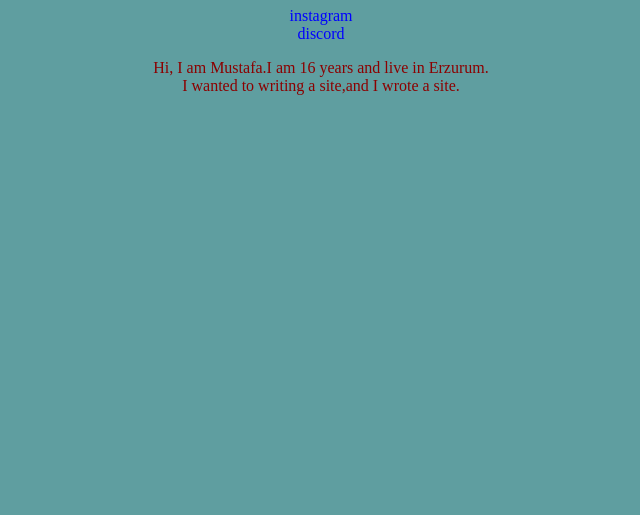
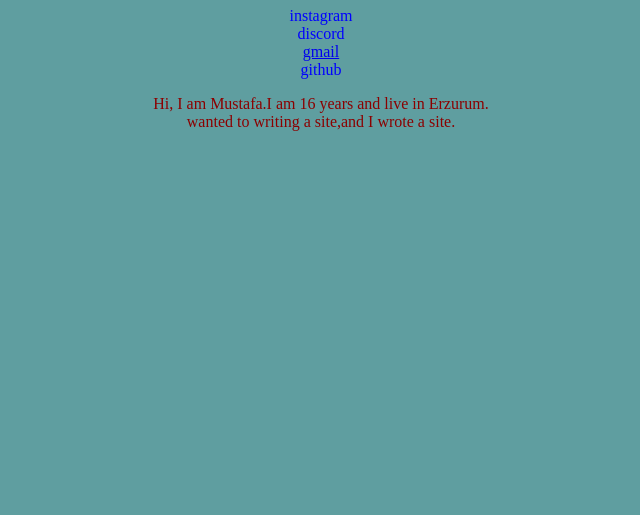
Before and after one commit to burak25karahan/burak25karahan.github.io, a plain HTML site: page index.html in a window 1280 px wide. Shown: the part 285-800 px from the top of the page, without its empty margins (319-959 px from the left). Drawn offline with Linux system fonts and the light colour scheme.

Commit message:
index.html

```diff
--- a/index.html
+++ b/index.html
@@ -23,13 +23,32 @@
     <img src="file:///C:/Users/Sony-TR/Downloads/myphoto.jpg" width="350" height="200">
 
     <h1>M.Burak Karahan</h1>
+
     <div class="navs">
+
         <a href="http://instagram.com/mustafa_burak__">instagram</a>
+
     </div>
+
     <div class="nav">
+
         <a href="http://discord.com/Mustafa Burak">discord</a>
+
     </div>
-    <p>Hi, I am Mustafa.I am 16 years and live in Erzurum.<br>I wanted to writing a site,and I wrote a site.</br></p>
+
+    <div class="name">
+
+        <a href="https://mail.google.com/mail/u/0/#inbox">gmail</a>
+
+    </div>
+
+    <div class="navs">
+
+        <a href="https://github.com/burak25karahan">github</a>
+
+    </div>
+
+    <p>Hi, I am Mustafa.I am 16 years and live in Erzurum.<br> wanted to writing a site,and I wrote a site.</br></p>
 </body>
 
 </html>
```
